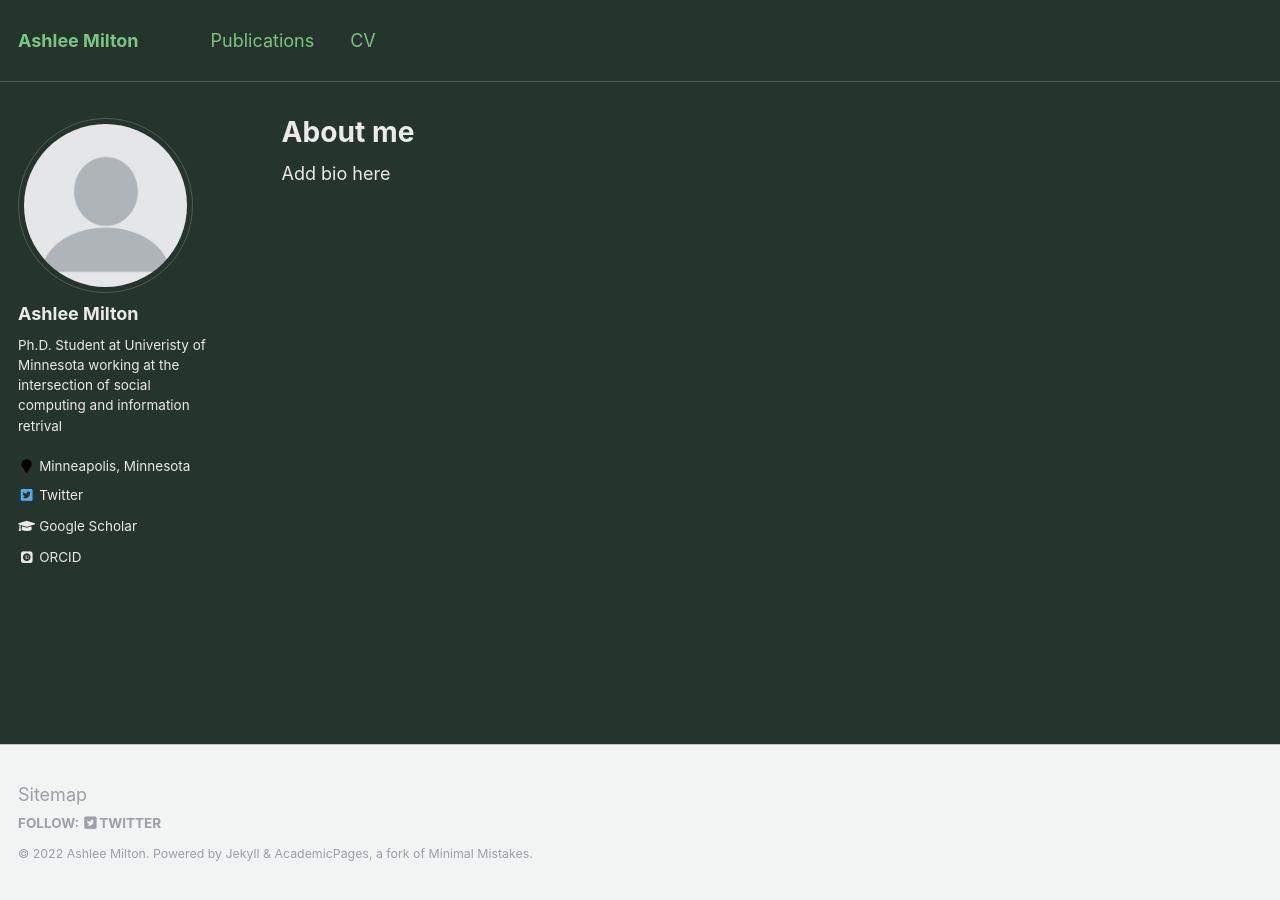
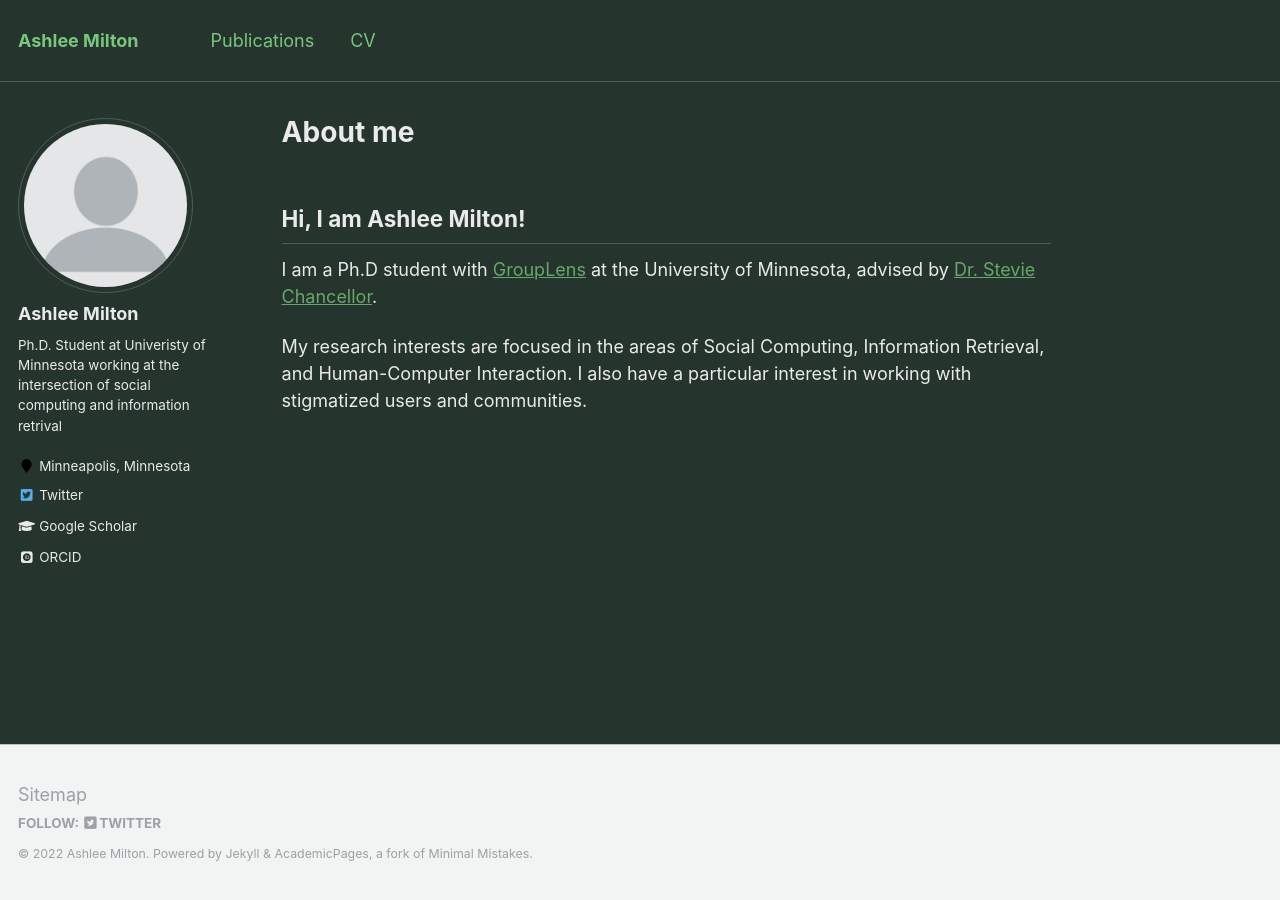
Before and after one commit to ashleemilton/ashleemilton.github.io, a Jekyll site: the page built from _pages/about.md, in a window 1280 px wide. Built offline with Jekyll 4.4.1, drawn with Linux system fonts in a browser that asks for light colours; some web fonts are replaced.

Commit message:
about me

```diff
--- a/_pages/about.md
+++ b/_pages/about.md
@@ -8,4 +8,8 @@ redirect_from:
   - /about.html
 ---
 
-Add bio here
+## Hi, I am Ashlee Milton!
+
+I am a Ph.D student with [GroupLens](https://grouplens.org/) at the University of Minnesota, advised by [Dr. Stevie Chancellor](http://steviechancellor.com/).
+
+My research interests are focused in the areas of Social Computing, Information Retrieval, and Human-Computer Interaction. I also have a particular interest in working with stigmatized users and communities.
```
